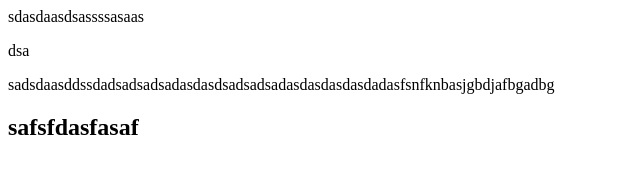
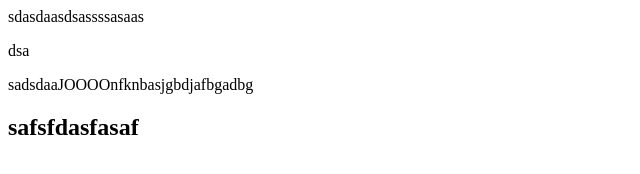
Before and after one commit to nikykiky/specijalci, a plain HTML site: page index.html in a window 1280 px wide. Shown: the whole page, without its empty margins (0-640 px from the left). Drawn offline with Linux system fonts and the light colour scheme.

Commit message:
sdfgvbhnjmk,l.č-ć

```diff
--- a/index.html
+++ b/index.html
@@ -9,7 +9,7 @@
 
 
   <body>
-    <p>sadsdaasddssdadsadsadsadasdasdsadsadsadasdasdasdasdadasfsnfknbasjgbdjafbgadbg</p>
+    <p>sadsdaaJOOOOnfknbasjgbdjafbgadbg</p>
     <h2>safsfdasfasaf</h2>
     <div id="rohgjghjghot"></div>
     <script type="module"></script>
```
